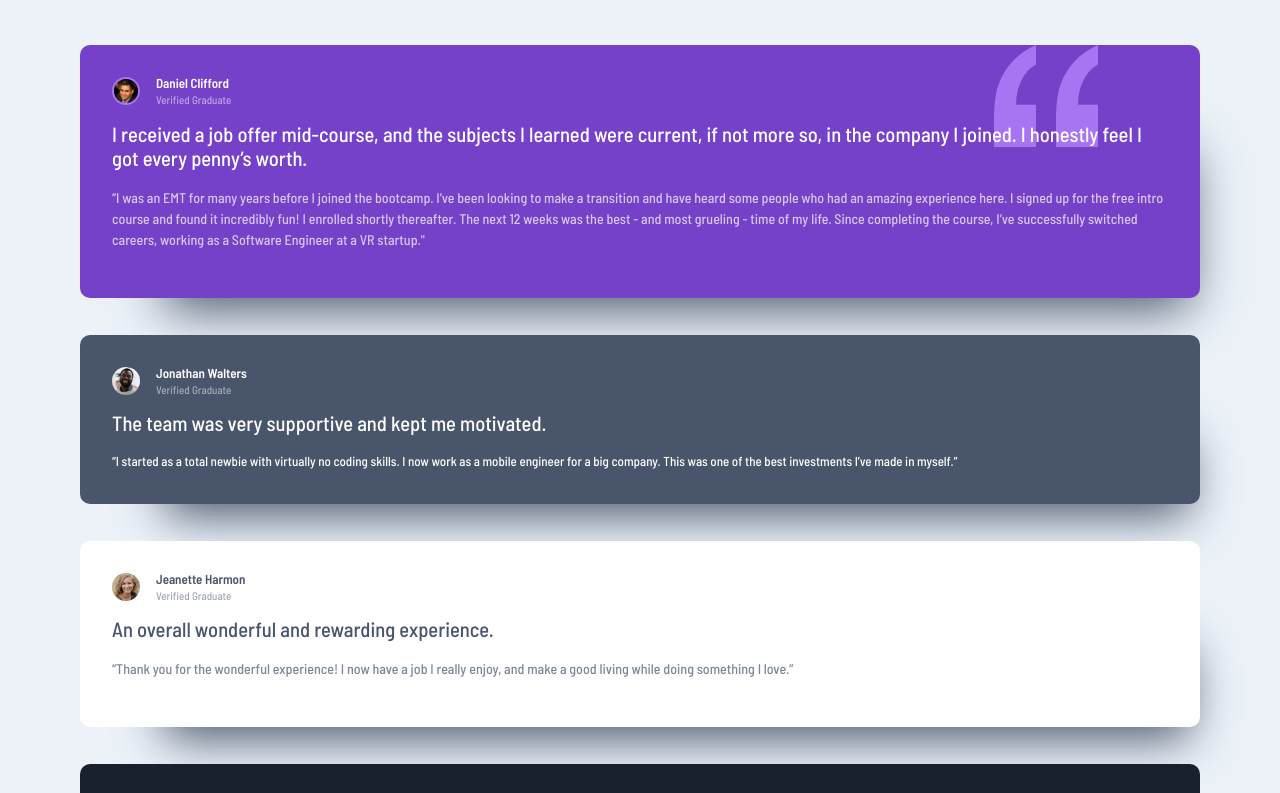
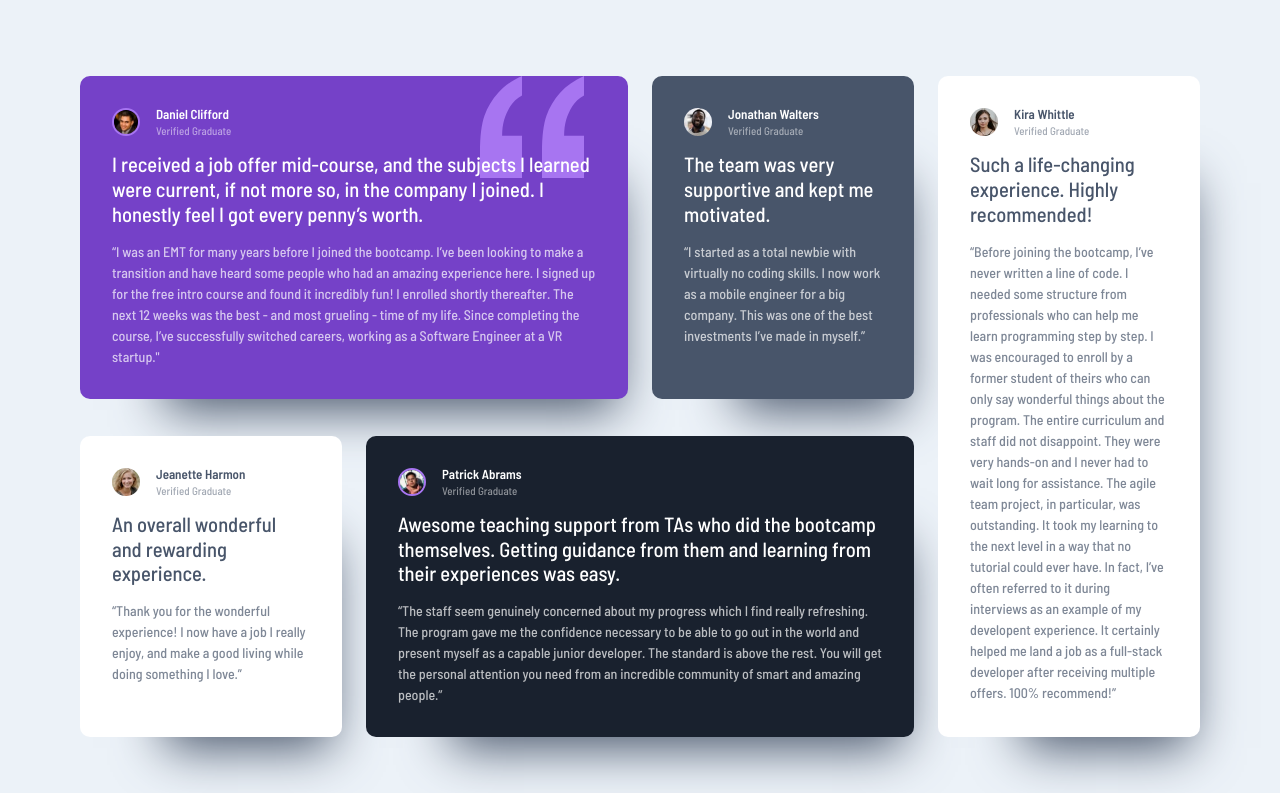
Before and after one commit to stephnicoledev/testimonials, a plain HTML site: page index.html in a window 1280 px wide. Shown: the top 793 px of the page. Drawn offline with Linux system fonts and the light colour scheme.

Commit message:
adjusted desktop styles and added media query

```diff
--- a/index.html
+++ b/index.html
@@ -61,7 +61,7 @@
         <p class="testimonial-title">
           The team was very supportive and kept me motivated.
         </p>
-        <p class="testimonial-quote"></p>
+        <p class="testimonial-quote">
           “I started as a total newbie with virtually no coding skills. I now
           work as a mobile engineer for a big company. This was one of the best
           investments I’ve made in myself.”
--- a/styles.css
+++ b/styles.css
@@ -142,6 +142,25 @@ body {
 
 .testimonial-quote {
   opacity: 0.7;
-  margin: 1rem 0;
   font-size: 0.875rem;
+  margin-top: 1em;
 }
+
+/********************
+--- MEDIA QUERIES ---
+********************/
+
+@media (min-width: 800px) {
+  .col-span-2 {
+    grid-column: span 2;
+  }
+
+  .testimonial-grid {
+    grid-template-columns: repeat(4, 1fr);
+  }
+
+  .testimonial:last-child {
+    grid-row: 1 / 3;
+    grid-column-start: 4;
+  }
+}
```
